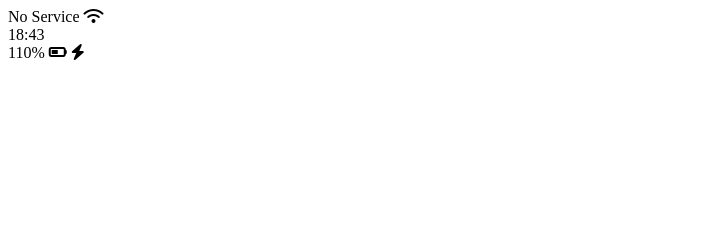
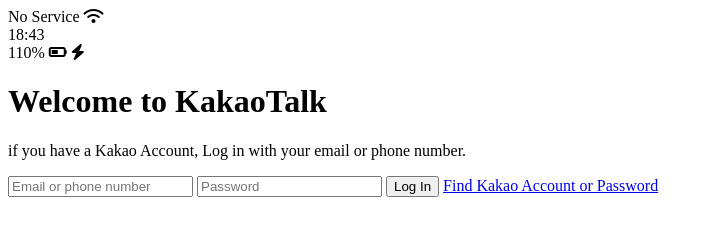
Before and after one commit to gagdoc/kakao-toc-clone, a plain HTML site: page index.html in a window 1280 px wide. Shown: the whole page, without its empty margins (0-714 px from the left). Drawn offline with Linux system fonts and the light colour scheme.

Commit message:
index 2 header / form

```diff
--- a/index.html
+++ b/index.html
@@ -21,6 +21,20 @@
             <i class="fa-solid fa-bolt"></i>
         </div>
     </div>
+    <header class="welcome-header">
+        <h1 class="welcome-header__title">Welcome to KakaoTalk</h1>
+        <p class="welcome-header__text">
+            if you have a Kakao Account, Log in with your email or phone number.
+        </p>
+    </header>
+    <form id="login-form">
+        <input type="text" placeholder="Email or phone number" />
+        <input type="password" placeholder="Password" />
+        <input type="submit" value="Log In" />
+        <a href="#">Find Kakao Account or Password</a>
+    </form>
+
+
     <script src="https://kit.fontawesome.com/3c49122260.js" crossorigin="anonymous"></script>
 </body>
 </html>
```
